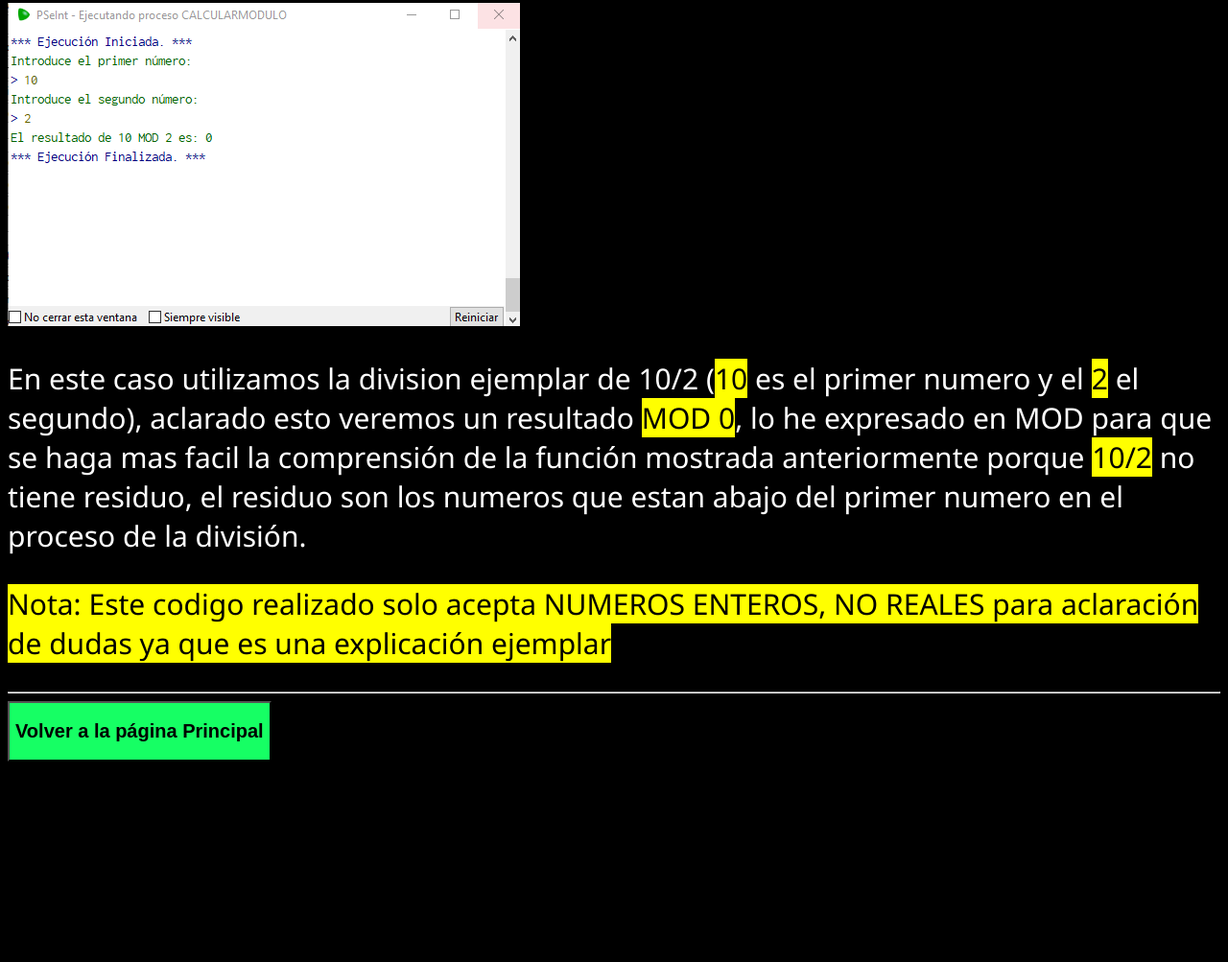
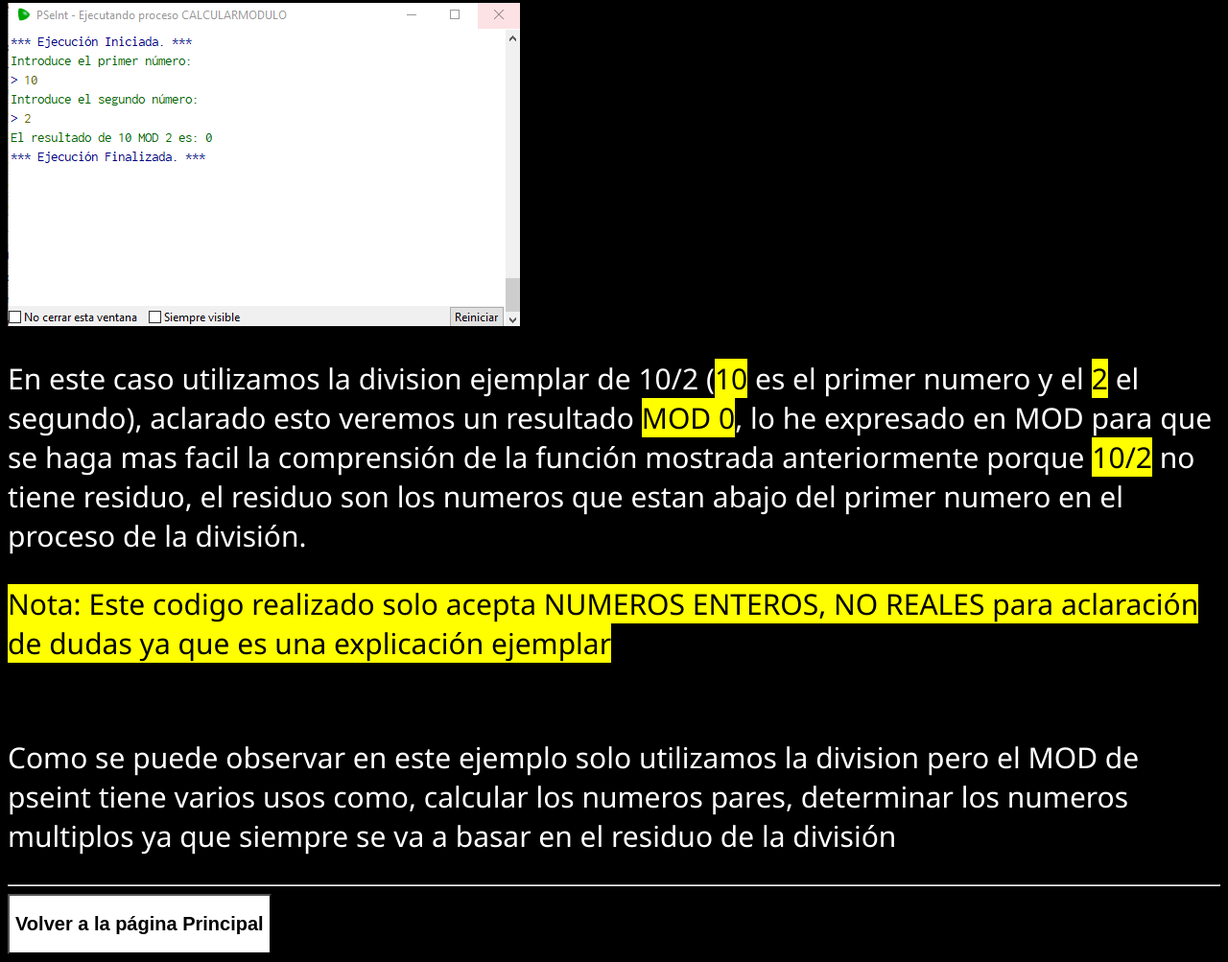
Before and after one commit to Omar-Rivera-98/Mod-Pseint, a plain HTML site: page example/ejemplo.html in a window 1280 px wide. Shown: the part 2636-3639 px from the top of the page at 96% size. Before the commit the page ends 3438 px from the top, so only its background shows below. Drawn offline with Linux system fonts and the light colour scheme.

Commit message:
General Update

```diff
--- a/example/ejemplo.html
+++ b/example/ejemplo.html
@@ -57,7 +57,12 @@
    </p>
    <p style="font-size: 30px; font-family: 'Segoe UI', Tahoma, Geneva, Verdana, sans-serif; color: white;">
     <mark>Nota: Este codigo realizado solo acepta NUMEROS ENTEROS, NO REALES para aclaración de dudas ya que es una explicación ejemplar</mark> </p>
+    <br>
+    <p style="font-size: 30px; font-family: 'Segoe UI', Tahoma, Geneva, Verdana, sans-serif; color: white;"> Como se puede observar en este ejemplo
+        solo utilizamos la division pero el MOD de pseint tiene varios usos como, calcular los numeros pares, determinar los numeros multiplos ya
+        que siempre se va a basar en el residuo de la división
+    </p>
     <hr>
-    <button style="background-color: rgb(22, 255, 100); background-blend-mode:hard-light ;" onclick="location.href='../index.html'"><h2>Volver a la página Principal</h2></button>
+    <button style="background-color: rgb(255, 255, 255); background-blend-mode:hard-light ;" onclick="location.href='../index.html'"><h2>Volver a la página Principal</h2></button>
 </body>
 </html>
```
Also changed, not shown: index.html (+4 -0 lines).
